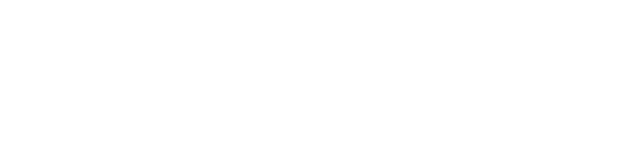
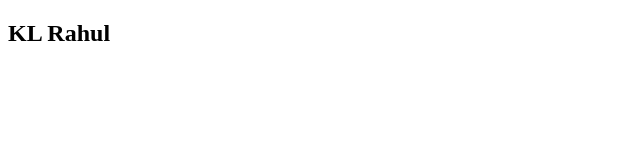
Before and after one commit to Adityaji24/da, a plain HTML site: page index.html in a window 1280 px wide. Shown: the whole page, without its empty margins (0-640 px from the left). Drawn offline with Linux system fonts and the light colour scheme.

Commit message:
commited

```diff
--- a/index.html
+++ b/index.html
@@ -6,6 +6,6 @@
     <title>Document</title>
 </head>
 <body>
-
+    <h2>KL Rahul</h2>
 </body>
 </html>
```
